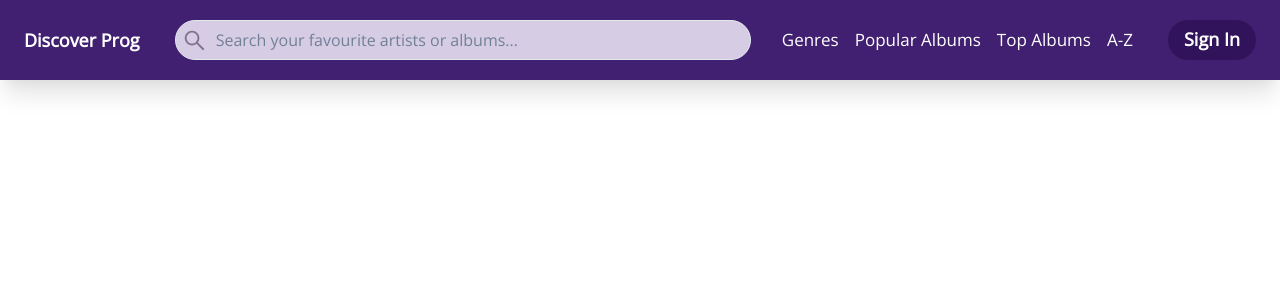
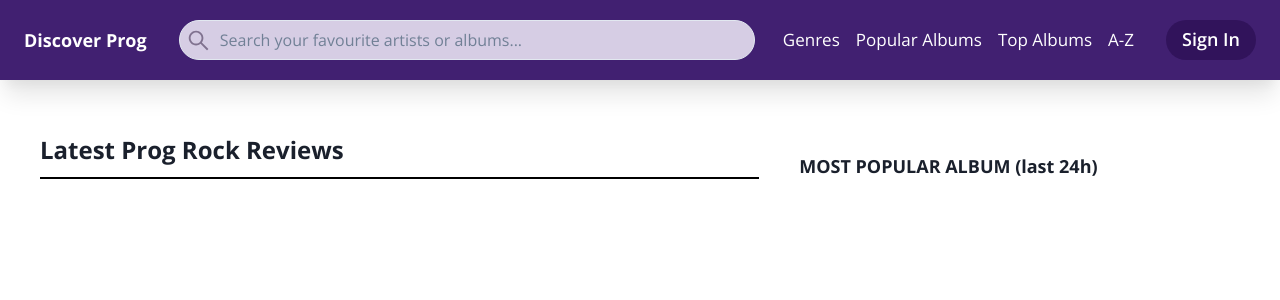
Before and after one commit to SkullCutter02/discover-prog, a Next.js app in the folder client/: page / in a window 1280 px wide. Shown: the top 300 px of the page. Built offline with nearby package versions, Linux system fonts and the light colour scheme; no server answers; what axios-auth-refresh would draw is missing.

Commit message:
Set up home page

```diff
--- a/client/features/navbar/components/Navbar.tsx
+++ b/client/features/navbar/components/Navbar.tsx
@@ -19,7 +19,7 @@
           color={"white"}
           cursor={"pointer"}
           fontSize={{ base: 15, sm: 16, md: 18 }}
-          fontWeight={800}
+          fontWeight={700}
           mx={{ base: 2, md: 6 }}
         >
           Discover Prog
--- a/client/package.json
+++ b/client/package.json
@@ -12,7 +12,6 @@
     "@chakra-ui/react": "^2.2.4",
     "@emotion/react": "^11",
     "@emotion/styled": "^11",
-    "@fontsource/open-sans": "^4.5.11",
     "@tanstack/react-query": "^4.0.10",
     "@tanstack/react-query-devtools": "^4.0.10",
     "axios": "^0.27.2",
--- a/client/pages/_app.tsx
+++ b/client/pages/_app.tsx
@@ -9,7 +9,7 @@
 
 import theme from "../theme/theme";
 
-import "@fontsource/open-sans";
+import "../theme/style.css";
 
 function MyApp({ Component, pageProps }: AppProps) {
   const [queryClient] = useState(() => new QueryClient());
--- a/client/pages/index.tsx
+++ b/client/pages/index.tsx
@@ -1,13 +1,33 @@
 import React from "react";
 import { GetStaticProps } from "next";
 import { dehydrate, QueryClient } from "@tanstack/react-query";
+import { Box, Heading, Stack } from "@chakra-ui/react";
 
 import getMostPopularAlbums from "../features/album/api/getMostPopularAlbums";
 import getTopRatedAlbums from "../features/album/api/getTopRatedAlbums";
 import getRecentReviews from "../features/review/api/getRecentReviews";
 
 const HomePage: React.FC = () => {
-  return <></>;
+  return (
+    <>
+      <Stack as={"main"} spacing={10} direction={"row"} layerStyle={"page-container"}>
+        <Box as={"div"} w={"62%"}>
+          <Heading fontSize={24} fontWeight={700}>
+            Latest Prog Rock Reviews
+          </Heading>
+          <Box as={"div"} w={"full"} h={"2.5px"} bg={"black"} mt={3} />
+        </Box>
+        <Box as={"aside"} w={"38%"}>
+          <Heading as={"h2"} fontSize={18} fontWeight={700} textTransform={"uppercase"} mt={5}>
+            Most popular album{" "}
+            <Box as={"span"} textTransform={"initial"}>
+              (last 24h)
+            </Box>
+          </Heading>
+        </Box>
+      </Stack>
+    </>
+  );
 };
 
 export const getStaticProps: GetStaticProps = async () => {
--- /dev/null
+++ b/client/theme/style.css
@@ -0,0 +1 @@
+@import url("https://fonts.googleapis.com/css2?family=Bebas+Neue&family=Open+Sans:ital,wght@0,300;0,400;0,500;0,600;0,700;0,800;1,300;1,400;1,500;1,600;1,700;1,800&display=swap");
--- a/client/theme/theme.ts
+++ b/client/theme/theme.ts
@@ -27,6 +27,12 @@
       fontWeight: "bond",
     },
   },
+  layerStyles: {
+    "page-container": {
+      py: 14,
+      px: { base: 5, md: 10 },
+    },
+  },
 });
 
 export default theme;
```
Also changed, not shown: 1 other file (tests, documents, lock files or other folders).
